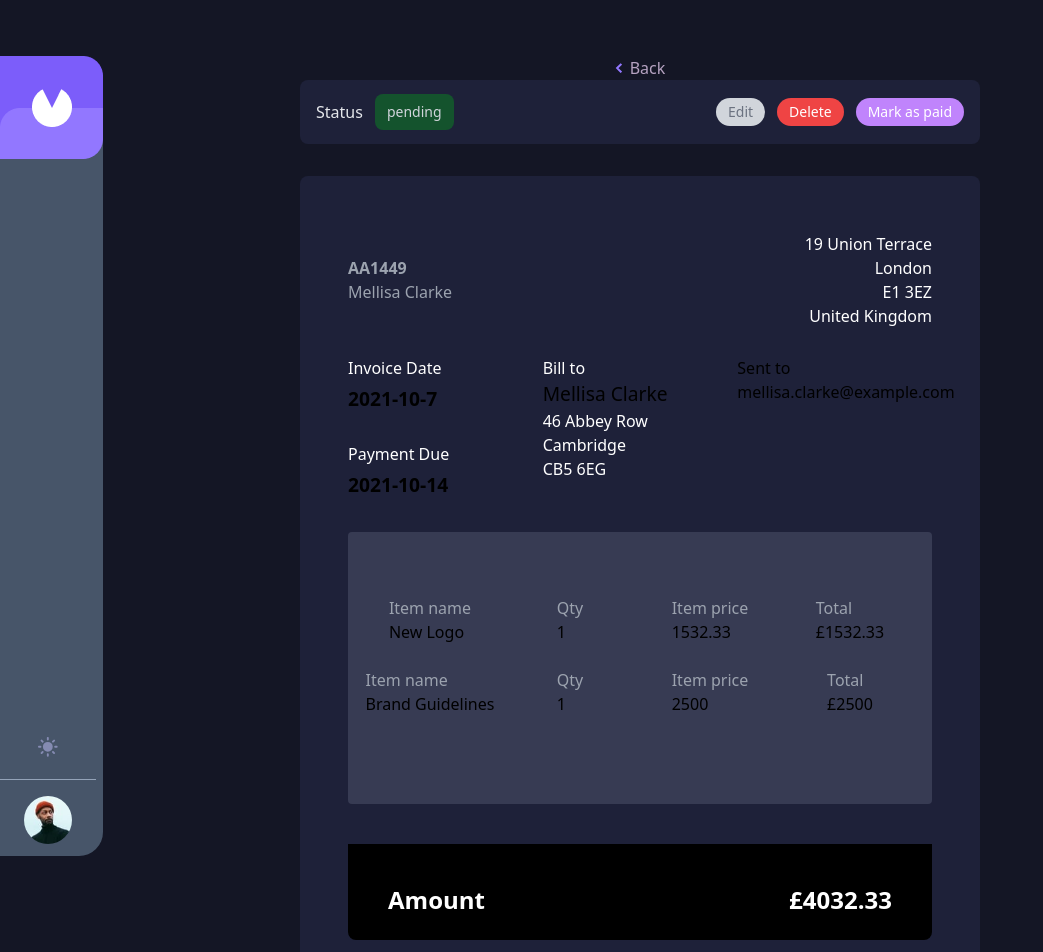
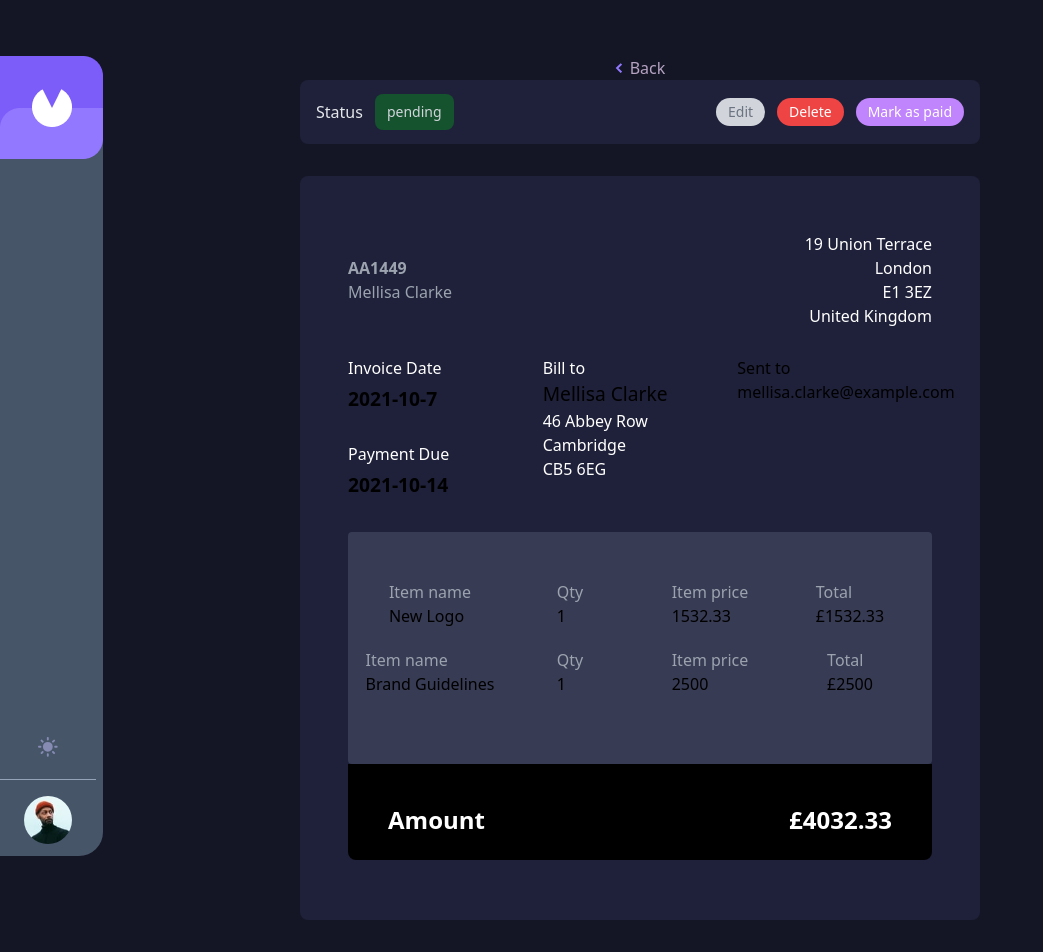
Before and after one commit to Thelma101/project-invoice, a React (Vite) app: page /AA1449 in a window 1280 px wide. Shown: the top 952 px of the page, without its empty margins (0-1043 px from the left). Built offline with nearby package versions, Linux system fonts and the light colour scheme.

Commit message:
v4 - card-colour-fix

```diff
--- a/src/components/Details.jsx
+++ b/src/components/Details.jsx
@@ -82,11 +82,10 @@ const Details = () => {
                         </div>
                     </div>
 
-
-                    <div className='w-full mt-8 mb-8 rounded-lg px-38 bg-main-bg'>
-                        <div className="grid px-3 py-16 rounded bg-nav-bg">
+                    <div className='w-full mt-8 rounded-lg bg-main-bg'>
+                        <div className="grid px-3 py-12 rounded bg-nav-bg">
                             {data.items.map((item, index) => (
-                                <div key={index} className="grid grid-cols-4 mb-6 justify-items-center ">
+                                <div key={index} className="grid grid-cols-4 mb-5 justify-items-center">
                                     <div className="">
                                         <h3 className="text-gray-400">Item name</h3>
                                         <p>{item.name}</p>
@@ -108,7 +107,7 @@ const Details = () => {
                         </div>
                     </div>
 
-                    <div className="bg-total-bg rounded-b-lg h-[6rem] w-full mt-2">
+                    <div className="bg-total-bg rounded-b-lg h-[6rem] w-full">
                         <div className="flex items-start justify-between p-10 rounded-lg rounded-t-none">
                             <h2 class="text-white font-semibold text-2xl">Amount</h2>
                             <h2 className="text-2xl font-semibold text-white">{data.amount}</h2>
```
